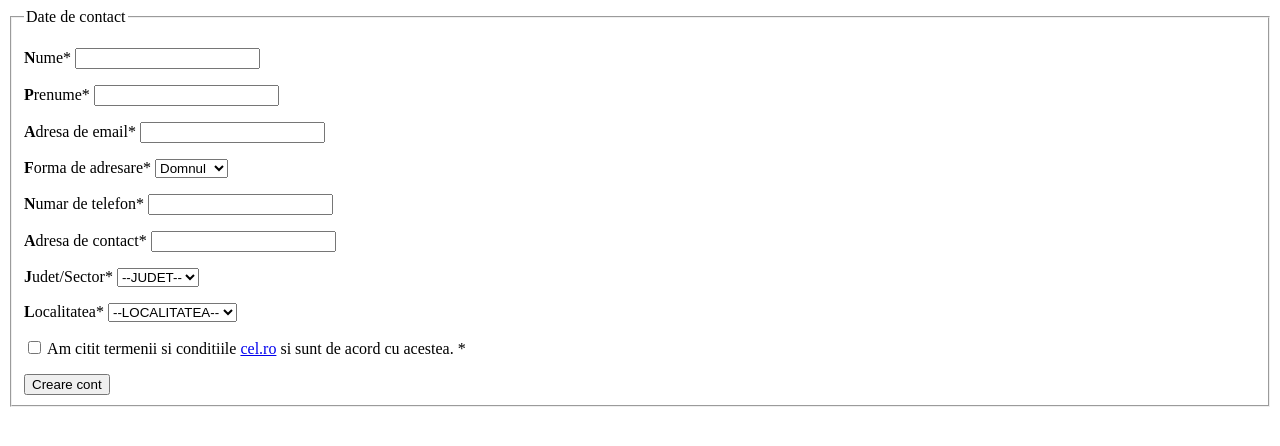
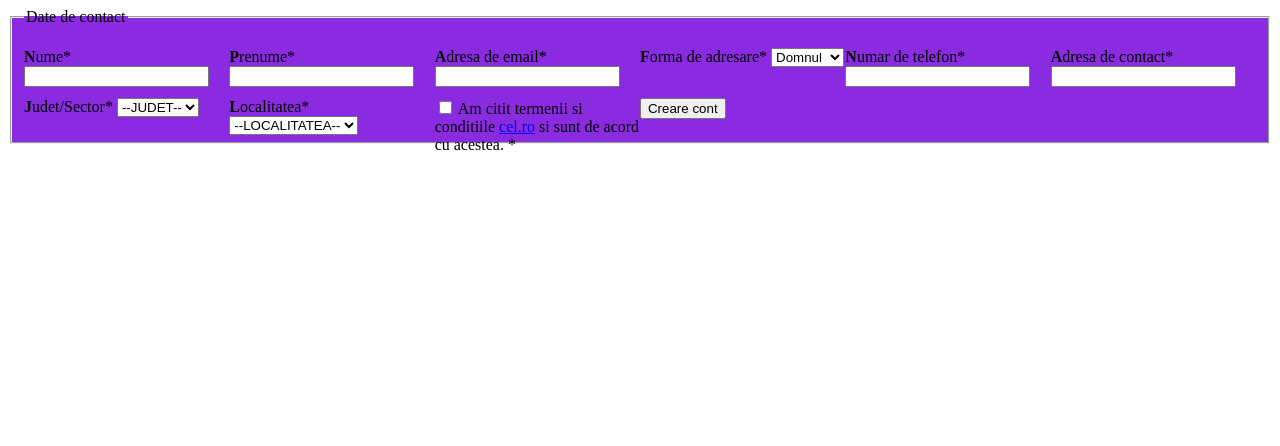
Before and after one commit to Autumn-Internship/Tudor-Moldovan, a plain HTML site: page semantic_html/registration_form_cel.html in a window 1280 px wide. Drawn offline with Linux system fonts and the light colour scheme.

Commit message:
Updated registration form

```diff
--- a/semantic_html/registration_form_cel.html
+++ b/semantic_html/registration_form_cel.html
@@ -28,7 +28,6 @@
             required
           />
         </p>
-
         <p>
           <label for="forma-adresare" class="required">Forma de adresare</label>
           <select name="adresari" id="forma-adresare" required>
@@ -40,12 +39,10 @@
           <label for="phone" class="required">Numar de telefon</label>
           <input type="text" id="phone" pattern="[0]{1}[0-9]{9}" required />
         </p>
-
         <p>
           <label for="contact" class="required">Adresa de contact</label>
           <input type="text" id="contact" required />
         </p>
-
         <p>
           <label for="judet/sector" class="required">Judet/Sector</label>
           <select name="judete" id="judet/sector" required>
@@ -55,7 +52,6 @@
             <option value="timis">Timis</option>
           </select>
         </p>
-
         <p>
           <label for="localitate" class="required"> Localitatea</label>
           <select name="localitati" id="localitate" required>
@@ -65,7 +61,6 @@
             <option value="tm">Timisoara</option>
           </select>
         </p>
-
         <p>
           <label for="termeni-conditii">
             <input type="checkbox" id="termeni" name="termeni-conditii" />
@@ -73,7 +68,9 @@
             acord cu acestea.
           </label>
         </p>
-        <input type="submit" value="Creare cont" />
+        <p>
+          <input type="submit" value="Creare cont" />
+        </p>
       </fieldset>
     </form>
   </body>
--- a/semantic_html/style.css
+++ b/semantic_html/style.css
@@ -1,13 +1,23 @@
-input[type=text]:focus {
-  outline-color: #177FB1;
+:root {
+  --fav_color: #177fb1;
+}
+fieldset {
+  display: grid;
+  grid-template-columns: repeat(2, 1fr);
+  grid-template-rows: repeat(5, 50px);
+
 }
 
-input[type=submit]:hover {
-  background-color: #177FB1;
+input[type="text"]:focus {
+  outline-color: var(--fav_color);
+}
+
+input[type="submit"]:hover {
+  background-color: var(--fav_color);
 }
 
 a:active {
-  color:red;
+  color: red;
 }
 
 p::first-letter {
@@ -17,3 +27,40 @@ p::first-letter {
 label::after {
   content: "*";
 }
+
+/* Mobile Devices */
+@media all and (min-width: 320px) {
+  fieldset {
+    grid-template-columns: repeat(1, 1fr);
+    grid-template-rows: repeat(10, 50px);
+    background-color: rgb(99, 30, 210);
+  }
+}
+
+/* iPads */
+@media all and (min-width: 481px) {
+  fieldset {
+    grid-template-columns: repeat(1, 1fr);
+    grid-template-rows: repeat(10, 50px);
+    background-color: rgb(62, 134, 131);
+  }
+}
+
+/* Small screens */
+@media all and (min-width: 769px) {
+  fieldset {
+    grid-template-columns: repeat(2, 1fr);
+    grid-template-rows: repeat(5, 50px);
+    background-color: chocolate;
+  }
+}
+
+
+/*Desktops, TV's*/
+ @media all and (min-width: 1025px) {
+  fieldset {
+    grid-template-columns: repeat(6, 1fr);
+    grid-template-rows: repeat(2, 50px);
+    background-color: blueviolet;
+  }
+}
```
